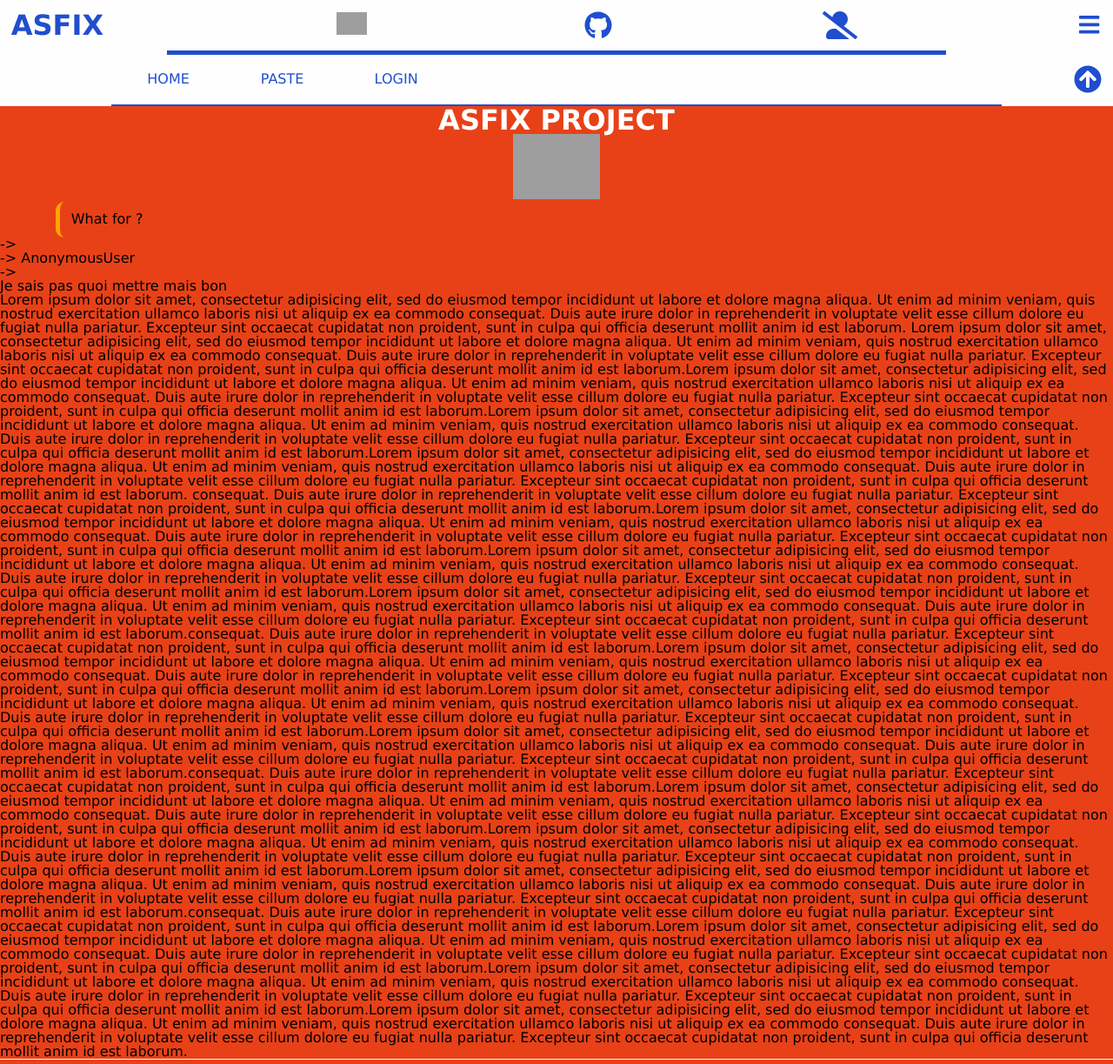
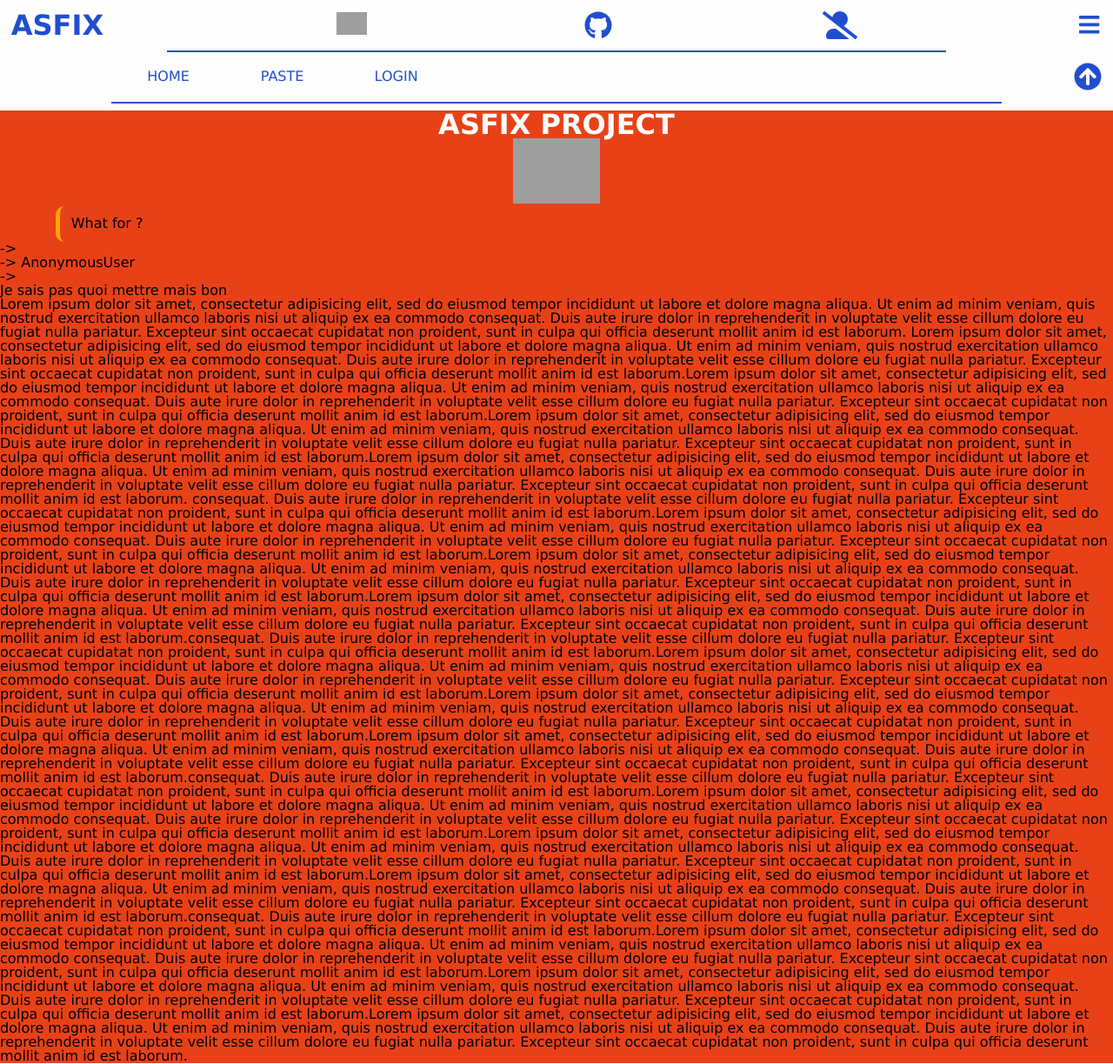
Before and after one commit to enzolouis/embin, a Django app: template templates/home.html in a window 1280 px wide. Shown: the whole page at 87% size. Run offline with Django 3.2, Linux system fonts and the light colour scheme; the template is opened without the code that fills it, so the values that code supplies are empty; grey boxes are pictures that could not be loaded.

Commit message:
html navbar improve

```diff
--- a/static/header.css
+++ b/static/header.css
@@ -44,7 +44,7 @@
 }
 
 .separator-1 div {
-	border-top:5px solid #204ecf;
+	border-top:2px solid #204ecf;
 	margin:0 auto;
 	width:70%;
 }
@@ -57,7 +57,8 @@
 .separator-2 div {
 	width:80%;
 	border:1px solid #204ecf;
-	margin:auto
+	margin:0 auto;
+	margin-bottom:1vh;
 }
 
 /*
@@ -75,6 +76,7 @@
 header.navbar-parent {
 	background-color:#fefefe;
 	/* border-bottom:5px solid #204ecf; */
+	/* padding-bottom:1vh; */
 }
 
 .navbar-first-elt {
--- a/templates/header.html
+++ b/templates/header.html
@@ -72,7 +72,7 @@
 	</div>
 </div>
 
-<div class="separator-2">
+<div id="separator-move" class="separator-2">
 	<div></div>
 </div>
 
@@ -100,12 +100,31 @@ function topFunction() {
 }
 
 let topButton = document.getElementById("button-top");
+/*
+let diff = 0;
+let change = 0;
+const navbarAnimElement = document.getElementById("separator-move");
 
-window.onscroll = function scrollFunction() {
+window.onscroll = function () {
+	if(diff < document.documentElement.scrollTop) {
+		change++;
+		console.log("-> SCROLL : change += 1")
+	} else {
+		change--;
+		console.log("-> SCROLL : change -= 1")
+	}
+
+	console.log(change + "%")
+
+	navbarAnimElement.children[0].style.width = change + "%"
+	console.log("-> SCROLL : width = x%")
+
 	if(document.body.scrollTop > 60 || document.documentElement.scrollTop > 60) {
 		topButton.style.display = "block";
 	} else {
 		topButton.style.display = "none";
 	}
+	diff = document.documentElement.scrollTop
 }
+*/
 </script>
--- a/templates/home.html
+++ b/templates/home.html
@@ -133,7 +133,7 @@ proident, sunt in culpa qui officia deserunt mollit anim id est laborum.
 </main>
 
 <script type="text/javascript">
-
+	/*
 	window.onscroll = function() {scrollFunction()}
 	function scrollFunction() {
 		let navigation = document.getElementsByClassName("nav")[0]
@@ -167,7 +167,7 @@ proident, sunt in culpa qui officia deserunt mollit anim id est laborum.
 	      content.style.opacity = "1"
 	  }
 	});
-
+*/
 </script>
 
 </body>
```
Also changed, not shown: 2 other files.
